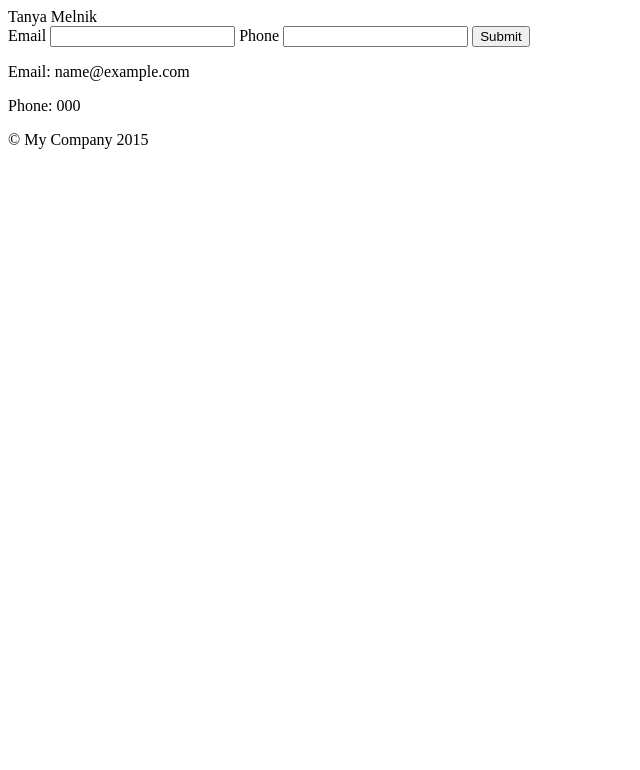
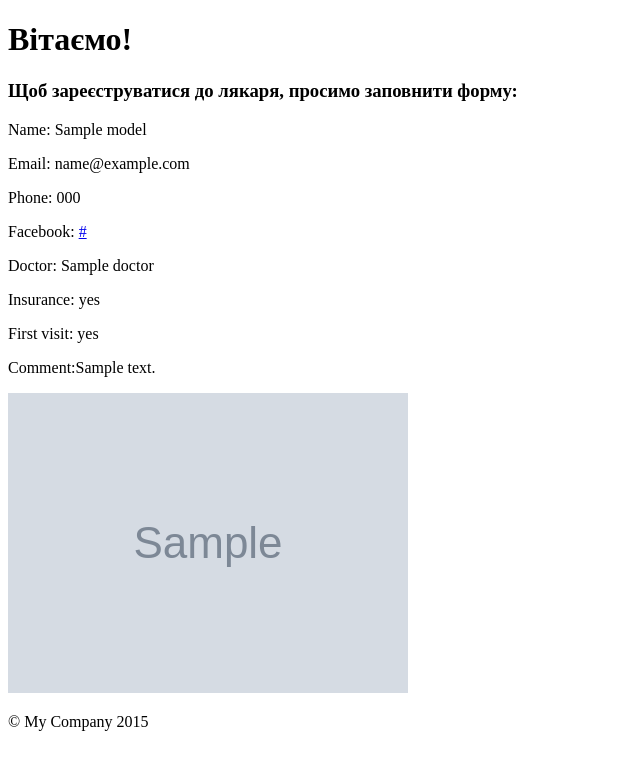
Before and after one commit to smiyka/Yii2-HW, a Yii app: template frontend/views/site/index.php in a window 1280 px wide. Shown: the top 770 px of the page, without its empty margins (0-640 px from the left). Run offline with PHP 8.4 and a stand-in for Yii, Linux system fonts and the light colour scheme; the template is opened without the code that fills it: most values are stand-ins (such as "Sample title", 1, 10 or a date in 2020); grey boxes marked "Sample" are stand-in pictures; data that the repository does not hold is empty; some libraries are stand-ins or nearby versions.

Commit message:
HomeWork2

```diff
--- a/frontend/views/layouts/main.php
+++ b/frontend/views/layouts/main.php
@@ -28,7 +28,7 @@ AppAsset::register($this);
 <div class="wrap">
     <?php
     NavBar::begin([
-        'brandLabel' => 'My Tanya Company',
+        'brandLabel' => 'Форма реєстрації на прийом до лікаря',
         'brandUrl' => Yii::$app->homeUrl,
         'options' => [
             'class' => 'navbar-inverse navbar-fixed-top',
--- a/frontend/views/site/index.php
+++ b/frontend/views/site/index.php
@@ -2,22 +2,65 @@
 
 /* @var $this yii\web\View */
 
+use yii\helpers\Html;
+use yii\widgets\ActiveForm;
+
 $this->title = 'My Yii Application';
 ?>
 <div class="site-index">
-    Tanya Melnik
-    <form>
-        <label>Email</label>
-        <input type="text" name="email">
-        <label>Phone</label>
-        <input type="text" name="phone">
-        <input type="submit">
+    <h1>Вітаємо!</h1>
 
-    </form>
-    <?php if (isset($contact)): ?>
-        <p>Email: <?php echo $contact->getEmail(); ?></p>
-        <p>Phone: <?php echo $contact->getPhone(); ?></p>
+    <h3>Щоб зареєструватися до лякаря, просимо заповнити форму:</h3>
+
+    <p>
+
+        <?php if (empty($model->name)): ?>
+        <?php
+        $form = ActiveForm::begin([
+            'id' => 'login-form',
+            'options' => ['class' => 'form-horizontal', 'enctype' => 'multipart/form-data'],
+            'action' => '/',
+//                    'enctype' => 'multipart/form-data',
+            'enableAjaxValidation' => true,
+        ]);
+        ?>
+        <?= $form->field($model, 'name')->textInput() ?>
+        <?= $form->field($model, 'email')->input('email') ?>
+        <?= $form->field($model, 'phone')->textInput() ?>
+        <?= $form->field($model, 'fb_url')->textInput()->label('Facebook URL') ?>
+        <?= $form->field($model, 'doctor')->dropdownList(['terapevt' => 'Terepevt', 'hirurg' => 'Hirurg']); ?>
+        <?= $form->field($model, 'insurance')->checkbox() ?>
+        <?= $form->field($model, 'first_visit')->radioList(['1' => 'Yes', '0' => 'No']) ?>
+        <?= $form->field($model, 'image')->fileInput() ?>
+        <?= $form->field($model, 'comment')->textarea() ?>
+
+    <div class="form-group">
+        <div class="col-lg-offset-1 col-lg-11">
+            <?= Html::submitButton('Вход', ['class' => 'btn btn-primary']) ?>
+        </div>
+    </div>
+    <?php ActiveForm::end() ?>
+    <?php else: ?>
+
+        <p>Name: <?= $model->name ?></p>
+        <p>Email: <?= $model->email ?></p>
+        <p>Phone: <?= $model->phone ?></p>
+        <?php if (!empty($model->fb_url)): ?>
+            <p>Facebook: <a href="<?= $model->fb_url ?>"><?= $model->fb_url ?></a></p>
+        <?php endif ?>
+        <p>Doctor: <?= $model->doctor ?></p>
+
+        <p>
+            Insurance: <?php echo $model->insurance ? 'yes' : 'no'; ?>
+        </p>
+        <p>
+            First visit: <?php echo $model->first_visit ? 'yes' : 'no'; ?>
+        </p>
+        <?php if (!empty($model->comment)): ?>
+            <p>Comment:<?= $model->comment ?></p>
+        <?php endif ?>
+
+        <p><img src="/uploads/<?= $model->image ?>"></p>
     <?php endif ?>
 
-
 </div>
```
Also changed, not shown: frontend/controllers/SiteController.php (+18 -28 lines), frontend/models/Contact.php (+111 -0 lines), frontend/models/ContactForm.php (+30 -24 lines), README.md, 2 other files.
